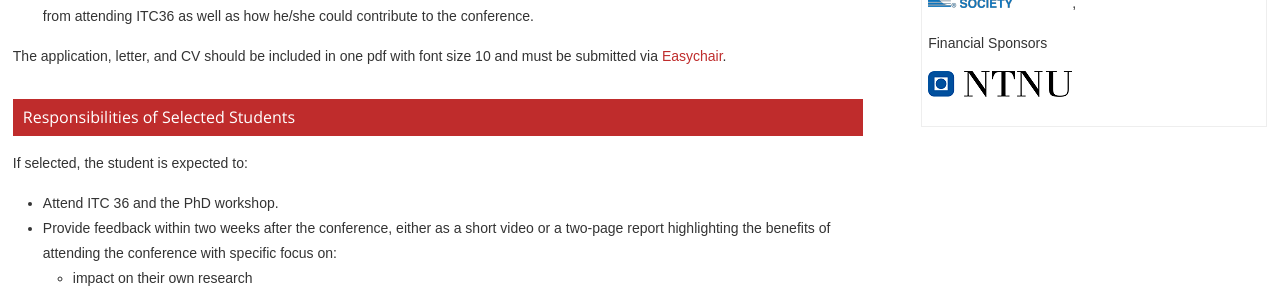
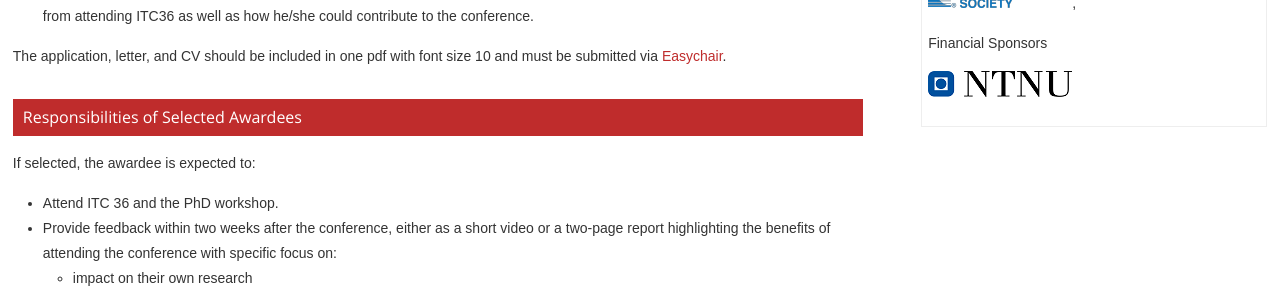
Before and after one commit to ohohlfeld/itc36, a Jekyll site: the page built from travelgrant.md, in a window 1280 px wide. Shown: the part 1033-1328 px from the top of the page. Built offline with Jekyll 4.4.1, drawn with Linux system fonts in a browser that asks for light colours.

Commit message:
update grants

```diff
--- a/travelgrant.md
+++ b/travelgrant.md
@@ -22,9 +22,9 @@ The application, letter, and CV should be included in one pdf with font size 10
 
 
 
-## Responsibilities of Selected Students
+## Responsibilities of Selected Awardees
 
-If selected, the student is expected to:
+If selected, the awardee is expected to:
 
 - Attend ITC 36 and the PhD workshop.
 - Provide feedback within two weeks after the conference, either as a short video or a two-page report highlighting the benefits of attending the conference with specific focus on:
```
